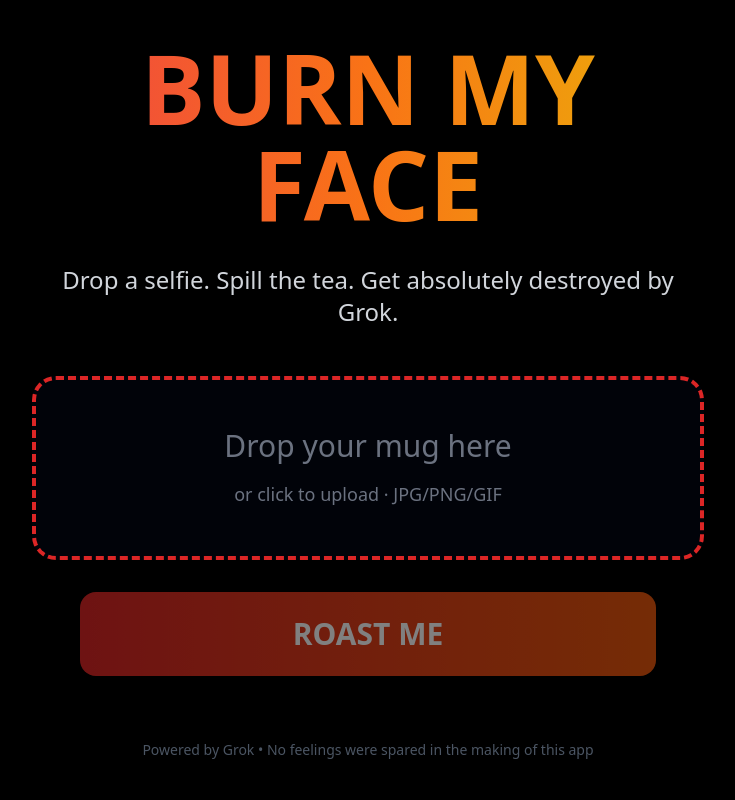
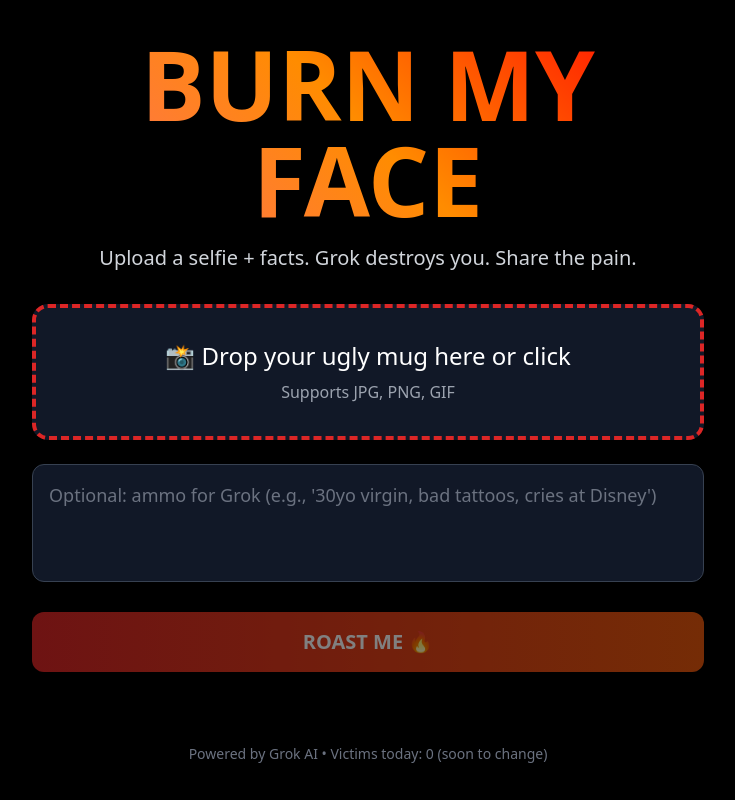
Before and after one commit to goldstargamingtv-droid/burnmyfacee, a Next.js app: page / in a window 1280 px wide. Shown: the whole page, without its empty margins (272-1007 px from the left). Built offline with nearby package versions, Linux system fonts and the light colour scheme.

Commit message:
Update page.tsx

```diff
--- a/app/page.tsx
+++ b/app/page.tsx
@@ -7,18 +7,32 @@ export default function Home() {
   const [facts, setFacts] = useState('');
   const [roast, setRoast] = useState('');
   const [loading, setLoading] = useState(false);
+  const [error, setError] = useState('');
 
   const handleFile = (file: File) => {
     if (file && file.type.startsWith('image/')) {
       const reader = new FileReader();
       reader.onloadend = () => setPreview(reader.result as string);
       reader.readAsDataURL(file);
+      setError('');
+    } else {
+      setError('Upload a valid image (JPG/PNG/GIF).');
     }
   };
 
+  const handleDrop = (e: React.DragEvent) => {
+    e.preventDefault();
+    const file = e.dataTransfer.files[0];
+    if (file) handleFile(file);
+  };
+
   const roastMe = async () => {
-    if (!preview) return;
+    if (!preview) {
+      setError('Upload a photo first!');
+      return;
+    }
     setLoading(true);
+    setError('');
     setRoast('');
 
     try {
@@ -27,11 +41,12 @@ export default function Home() {
         headers: { 'Content-Type': 'application/json' },
         body: JSON.stringify({ image: preview, facts }),
       });
-
+      if (!res.ok) throw new Error('Roast failed');
       const data = await res.json();
-      setRoast(data.roast || 'Grok took one look and needed therapy.');
+      setRoast(data.roast || 'Grok bailed—your face is too much even for AI.');
     } catch (e) {
-      setRoast('API error — try again in a sec.');
+      setError('Roast timed out—try a smaller photo or refresh.');
+      console.error(e);
     }
     setLoading(false);
   };
@@ -39,77 +54,69 @@ export default function Home() {
   return (
     <main className="min-h-screen bg-black text-white flex flex-col items-center justify-center p-6">
       <div className="max-w-2xl w-full text-center">
-
-        {/* FIRE TITLE */}
-        <h1 className="text-6xl md:text-8xl font-black bg-gradient-to-r from-red-500 via-orange-500 to-yellow-500 bg-clip-text text-transparent mb-8">
+        <h1 className="text-6xl md:text-8xl font-black flame-gradient mb-4">
           BURN MY FACE
         </h1>
-        <p className="text-xl md:text-2xl text-gray-300 mb-12">
-          Drop a selfie. Spill the tea. Get absolutely destroyed by Grok.
+        <p className="text-xl mb-8 text-gray-300">
+          Upload a selfie + facts. Grok destroys you. Share the pain.
         </p>
 
-        {/* DRAG & DROP ZONE */}
+        {/* Upload Zone */}
         <div
-          className="relative border-4 border-dashed border-red-600 rounded-3xl p-12 mb-8 cursor-pointer hover:border-orange-500 transition-all bg-gray-950/50 backdrop-blur"
+          className="upload-zone"
           onDragOver={(e) => e.preventDefault()}
-          onDrop={(e) => {
-            e.preventDefault();
-            const file = e.dataTransfer.files[0];
-            if (file) handleFile(file);
-          }}
-          onClick={() => document.getElementById('file')?.click()}
+          onDrop={handleDrop}
+          onClick={() => document.getElementById('fileInput')?.click()}
         >
           {preview ? (
-            <img src={preview} alt="Your face" className="mx-auto max-h-96 rounded-2xl shadow-2xl" />
+            <img src={preview} alt="Preview" className="mx-auto max-h-64 rounded-xl shadow-2xl" />
           ) : (
-            <div className="text-gray-500">
-              <p className="text-3xl mb-4">Drop your mug here</p>
-              <p className="text-lg">or click to upload · JPG/PNG/GIF</p>
+            <div>
+              <p className="text-2xl mb-2">📸 Drop your ugly mug here or click</p>
+              <p className="text-gray-400">Supports JPG, PNG, GIF</p>
             </div>
           )}
           <input
-            id="file"
+            id="fileInput"
             type="file"
             accept="image/*"
-            onChange={(e) => e.target.files?.[0] && handleFile(e.target.files[0])}
+            onChange={(e) => e.target.files && handleFile(e.target.files[0])}
             className="hidden"
           />
         </div>
 
-        {/* FACTS BOX
+        {error && <p className="text-red-500 mb-4">{error}</p>}
+
+        {/* Facts */}
         <textarea
           value={facts}
           onChange={(e) => setFacts(e.target.value)}
-          placeholder="Optional ammo for Grok (e.g. '30, lives with mom, cries at Pixar movies')"
-          className="w-full max-w-xl p-5 rounded-2xl bg-gray-900 border border-gray-800 focus:border-red-600 focus:outline-none text-lg resize-none mb-8 placeholder-gray-600"
+          placeholder="Optional: ammo for Grok (e.g., '30yo virgin, bad tattoos, cries at Disney')"
+          className="w-full p-4 bg-gray-900 border border-gray-700 rounded-xl focus:border-red-500 focus:outline-none mb-6 text-lg placeholder-gray-500 resize-none"
           rows={3}
+          maxLength={200}
         />
 
-        {/* ROAST BUTTON */}
-        <button
-          onClick={roastMe}
-          disabled={loading || !preview}
-          className="w-full max-w-xl py-6 text-3xl font-bold rounded-2xl bg-gradient-to-r from-red-600 to-orange-600 hover:from-red-700 hover:to-orange-700 disabled:opacity-50 transform hover:scale-105 transition-all shadow-2xl"
-        >
-          {loading ? 'ROASTING...' : 'ROAST ME'}
+        {/* Roast Button */}
+        <button onClick={roastMe} disabled={loading || !preview} className="roast-btn mb-6">
+          {loading ? '🔥 ROASTING...' : 'ROAST ME 🔥'}
         </button>
 
-        {/* RESULT */}
+        {/* Result */}
         {roast && (
-          <div className="mt-12 p-8 bg-gray-900/80 rounded-3xl border border-red-800 max-w-3xl">
-            <p className="text-2xl leading-relaxed whitespace-pre-wrap">{roast}</p>
+          <div className="result-box">
+            <h3 className="text-2xl font-bold mb-4 text-orange-500">Your Roast:</h3>
+            <p className="text-lg whitespace-pre-wrap mb-4">{roast}</p>
             <button
-              onClick={() => navigator.clipboard.writeText(roast)}
-              className="mt-6 px-8 py-3 bg-blue-600 rounded-xl hover:bg-blue-700 transition"
+              onClick={() => navigator.clipboard.writeText(roast) && alert('Copied! Share the L.')}
+              className="px-6 py-2 bg-blue-600 rounded-lg hover:bg-blue-700"
             >
-              Copy & Share This Roast
+              Copy & Share
             </button>
           </div>
         )}
 
-        <p className="mt-16 text-gray-600 text-sm">
-          Powered by Grok • No feelings were spared in the making of this app
-        </p>
+        <p className="mt-12 text-gray-500 text-sm">Powered by Grok AI • Victims today: 0 (soon to change)</p>
       </div>
     </main>
   );
```
